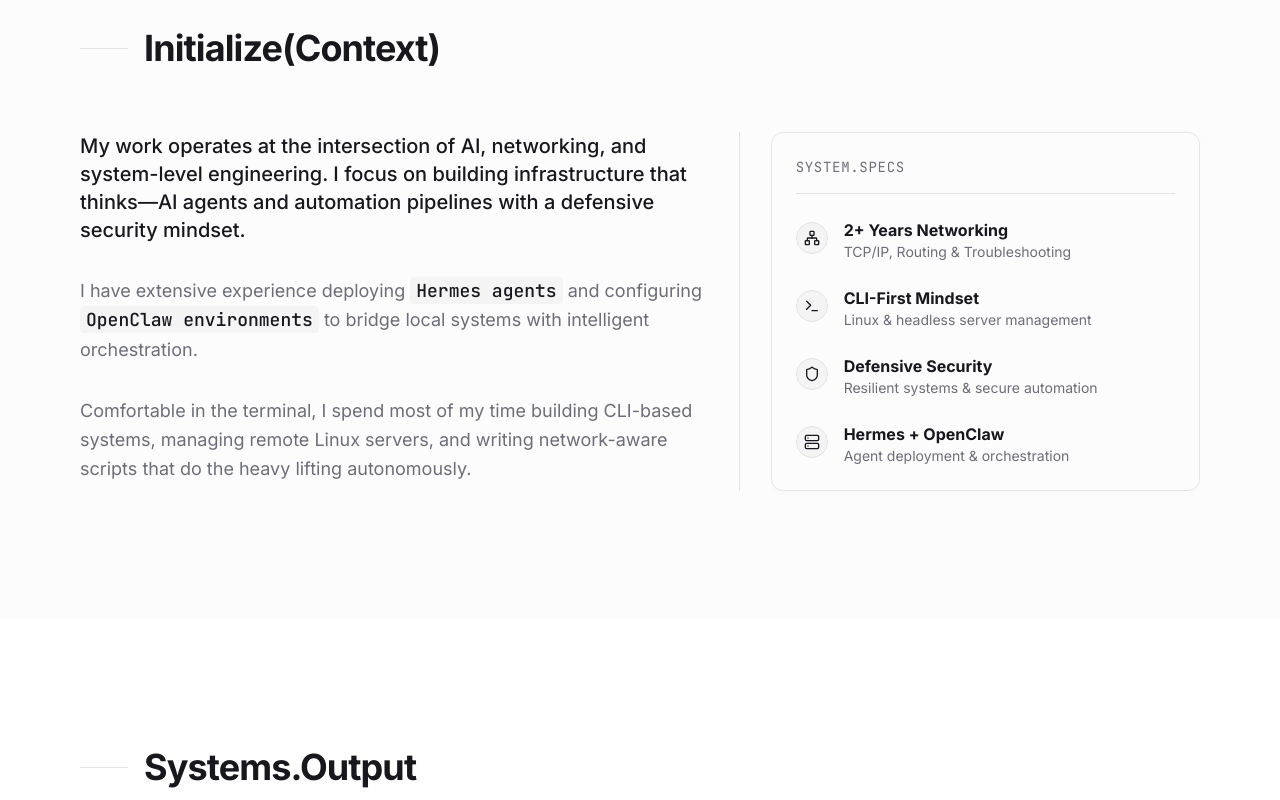
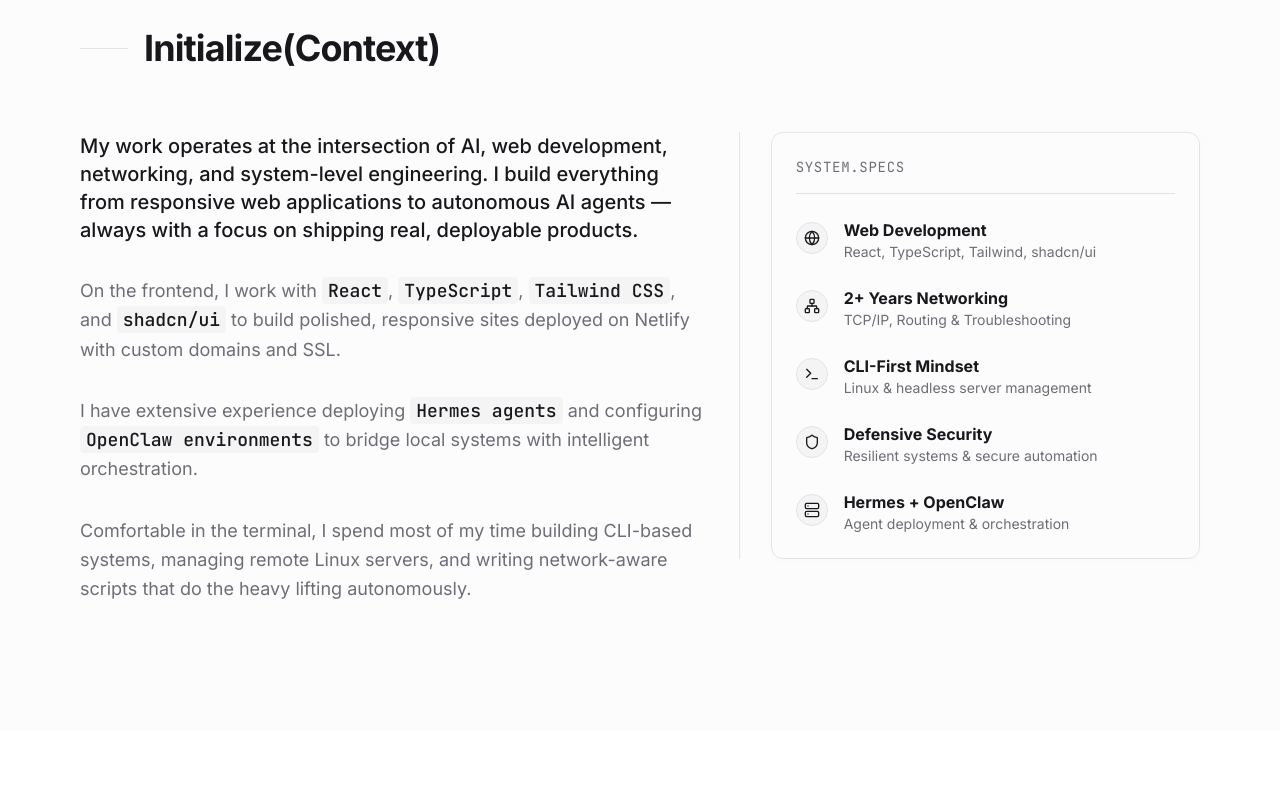
Before and after one commit to Salee3m/pharos-agent-tools, a React (Vite) app: page / in a window 1280 px wide. Shown: the part 900-1700 px from the top of the page. Built offline with nearby package versions, Linux system fonts and the light colour scheme.

Commit message:
feat: add Web Applications to Systems.Output + Web Development to System.Specs

```diff
--- a/src/components/sections/About.tsx
+++ b/src/components/sections/About.tsx
@@ -1,5 +1,5 @@
 import { motion } from "framer-motion";
-import { Terminal, Shield, Network, Server } from "lucide-react";
+import { Terminal, Shield, Network, Server, Globe } from "lucide-react";
 
 export function About() {
   return (
@@ -26,7 +26,10 @@ export function About() {
             className="lg:col-span-7 space-y-8 text-lg text-muted-foreground leading-relaxed"
           >
             <p className="text-xl text-foreground font-medium">
-              My work operates at the intersection of AI, networking, and system-level engineering. I focus on building infrastructure that thinks—AI agents and automation pipelines with a defensive security mindset.
+              My work operates at the intersection of AI, web development, networking, and system-level engineering. I build everything from responsive web applications to autonomous AI agents — always with a focus on shipping real, deployable products.
+            </p>
+            <p>
+              On the frontend, I work with <strong className="text-foreground font-mono font-medium bg-muted px-1.5 py-0.5 rounded-sm">React</strong>, <strong className="text-foreground font-mono font-medium bg-muted px-1.5 py-0.5 rounded-sm">TypeScript</strong>, <strong className="text-foreground font-mono font-medium bg-muted px-1.5 py-0.5 rounded-sm">Tailwind CSS</strong>, and <strong className="text-foreground font-mono font-medium bg-muted px-1.5 py-0.5 rounded-sm">shadcn/ui</strong> to build polished, responsive sites deployed on Netlify with custom domains and SSL.
             </p>
             <p>
               I have extensive experience deploying <strong className="text-foreground font-mono font-medium bg-muted px-1.5 py-0.5 rounded-sm">Hermes agents</strong> and configuring <strong className="text-foreground font-mono font-medium bg-muted px-1.5 py-0.5 rounded-sm">OpenClaw environments</strong> to bridge local systems with intelligent orchestration.
@@ -49,6 +52,7 @@ export function About() {
               <h3 className="font-mono text-sm text-muted-foreground mb-6 pb-4 border-b uppercase tracking-wider">System.Specs</h3>
               <ul className="space-y-6">
                 {[
+                  { icon: Globe, title: "Web Development", desc: "React, TypeScript, Tailwind, shadcn/ui" },
                   { icon: Network, title: "2+ Years Networking", desc: "TCP/IP, Routing & Troubleshooting" },
                   { icon: Terminal, title: "CLI-First Mindset", desc: "Linux & headless server management" },
                   { icon: Shield, title: "Defensive Security", desc: "Resilient systems & secure automation" },
--- a/src/components/sections/WhatIBuild.tsx
+++ b/src/components/sections/WhatIBuild.tsx
@@ -1,5 +1,5 @@
 import { motion } from "framer-motion";
-import { Cpu, Zap, Activity, Command } from "lucide-react";
+import { Cpu, Zap, Activity, Command, Globe } from "lucide-react";
 import { Card } from "@/components/ui/card";
 
 const areas = [
@@ -10,22 +10,28 @@ const areas = [
     id: "MOD_01"
   },
   {
+    icon: Globe,
+    title: "Web Applications",
+    description: "Building responsive, accessible websites and web apps with modern frontend stacks — React, TypeScript, Tailwind CSS, and shadcn/ui. Deployed on Netlify with custom domains and SSL.",
+    id: "MOD_02"
+  },
+  {
     icon: Zap,
     title: "Automation Pipelines",
     description: "End-to-end workflows that connect disparate APIs, cloud services, and local scripts into seamless, automated operations.",
-    id: "MOD_02"
+    id: "MOD_03"
   },
   {
     icon: Activity,
     title: "Network-Aware Systems",
     description: "Monitoring, diagnostic, and automation tools built with deep network protocol understanding for robust infrastructure management.",
-    id: "MOD_03"
+    id: "MOD_04"
   },
   {
     icon: Command,
     title: "CLI-Driven Tools",
     description: "Fast, efficient command-line applications for developers and sysadmins to manage environments without leaving the terminal.",
-    id: "MOD_04"
+    id: "MOD_05"
   }
 ];
 
```
